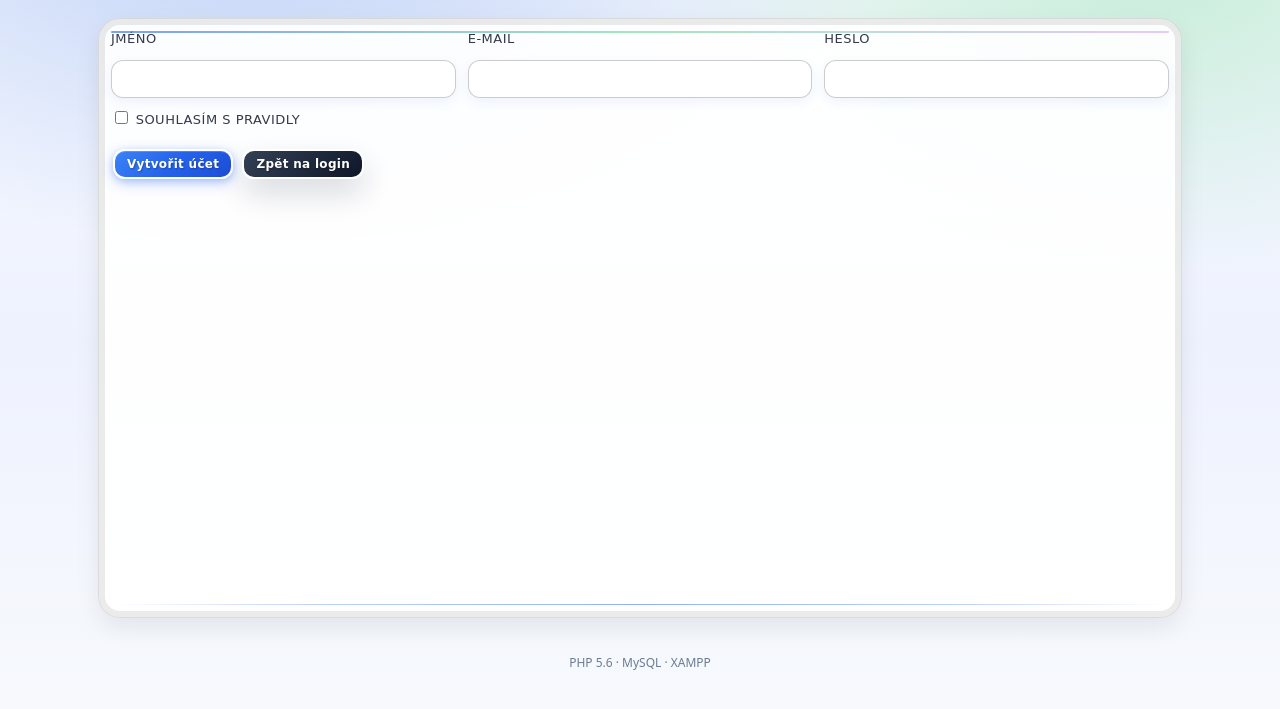
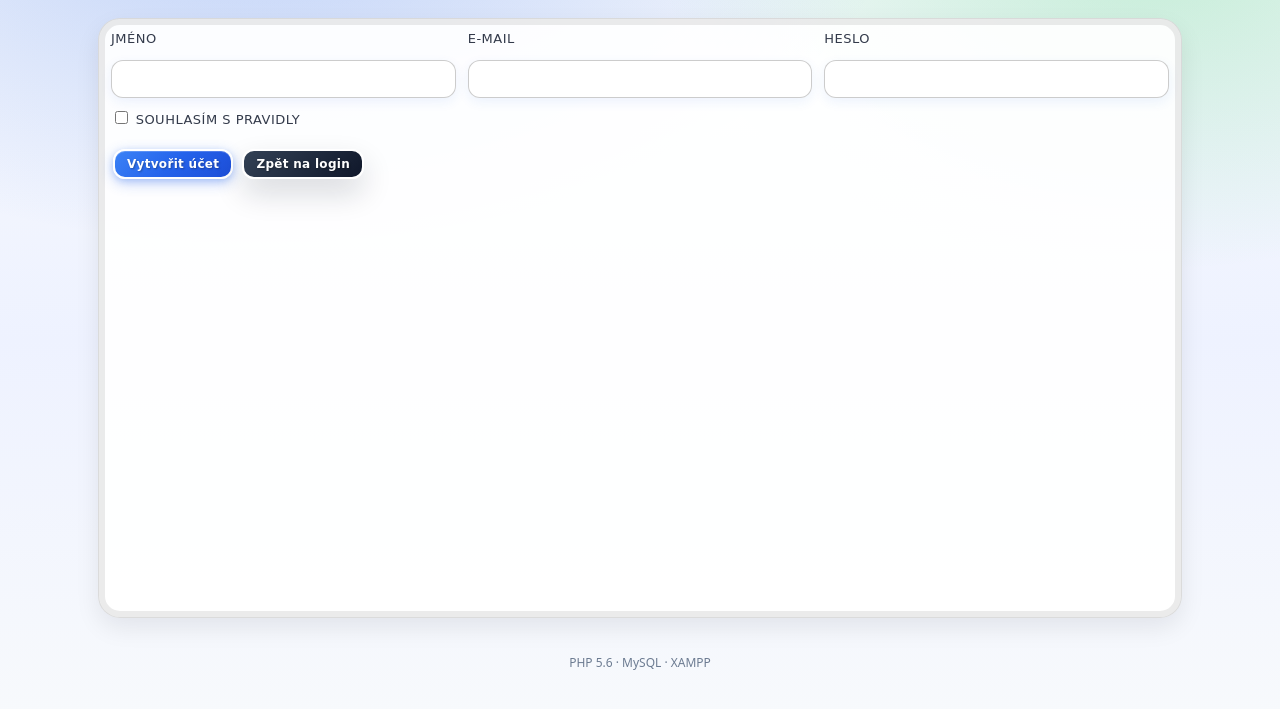
Before and after one commit to MatejStoklasek/sticky_forum, a PHP site: page /register.php in a window 1280 px wide. Shown: the part 59-768 px from the top of the page. Run offline with PHP 8.4, Linux system fonts and the light colour scheme.

Commit message:
commitík

```diff
--- a/index.php
+++ b/index.php
@@ -323,7 +323,7 @@
                         </div>
                     </div>
 
-                    <div style="margin-top:12px;">
+                    <div>
                         <button class="btn" type="submit">Odeslat</button>
                     </div>
                 </form>
@@ -357,7 +357,7 @@
                     $rotations = array(-2, -1, 0, 1, 2, -1.5, 1.5);
                     $rot = $rotations[$i % count($rotations)];
                     $newClass = $isJustSent && $i === 0 ? ' is-new' : '';
-                ?>
+                    ?>
                     <div class="note <?php echo h($msg['color']); ?><?php echo $newClass; ?>"
                          style="--rot:<?php echo $rot; ?>; --delay:<?php echo $delay; ?>ms;">
                         <div class="pin"></div>
@@ -371,7 +371,7 @@
                         <div class="body"><?php
                             $text = h($msg['message']);
                             echo strlen($text) > 180 ? substr($text, 0, 180) . '…' : $text;
-                        ?></div>
+                            ?></div>
 
                         <?php if ($view === 'trash'): ?>
                             <form method="post" style="margin-top:8px;">
--- a/style.css
+++ b/style.css
@@ -189,37 +189,9 @@
 }
 
 /* Dekorativní prvky na panelu */
-.panel::before{
-  content: '';
-  position: absolute;
-  top: 12px;
-  left: 12px;
-  right: 12px;
-  height: 2px;
-  background: linear-gradient(90deg,
-    rgba(37,99,235,.6) 0%,
-    rgba(34,197,94,.4) 50%,
-    rgba(168,85,247,.3) 100%
-  );
-  border-radius: 2px;
-}
 
-.panel::after{
-  content: '';
-  position: absolute;
-  bottom: 12px;
-  left: 12px;
-  right: 12px;
-  height: 1px;
-  background: linear-gradient(90deg,
-    transparent 0%,
-    rgba(37,99,235,.3) 20%,
-    rgba(37,99,235,.5) 50%,
-    rgba(37,99,235,.3) 80%,
-    transparent 100%
-  );
-  border-radius: 1px;
-}
+
+
 
 /* Moderní styling pro text na levém panelu */
 .panel h1, .panel h2, .panel h3{
@@ -731,5 +703,4 @@
   min-height: 128px;
 
   /* default “on-load stick” */
-  opacity: 0;
   transform: translate(var(--dx, 0px), calc(var(--dy, 0px) - 14px)) rotate
```
Also changed, not shown: sticky_contact.sql (+15 -0 lines), config.php (line endings or trailing spaces), db.php (indentation only). Lines whose indentation alone changed are shown as unchanged.
